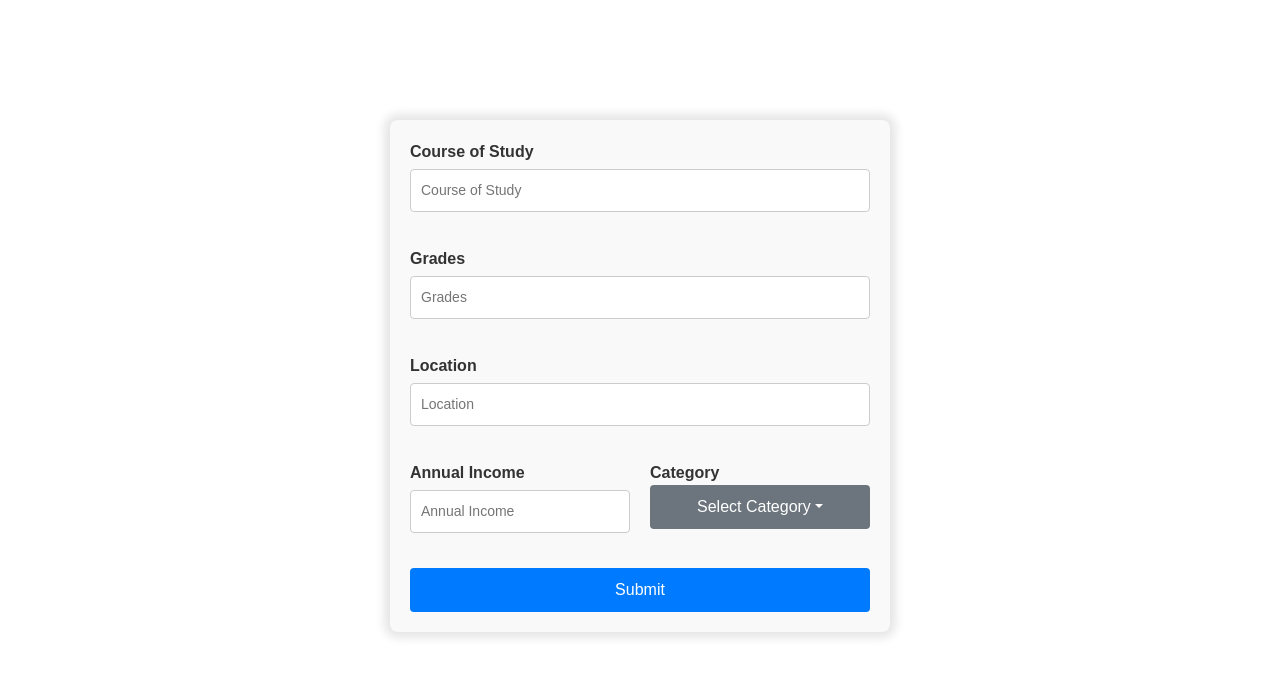
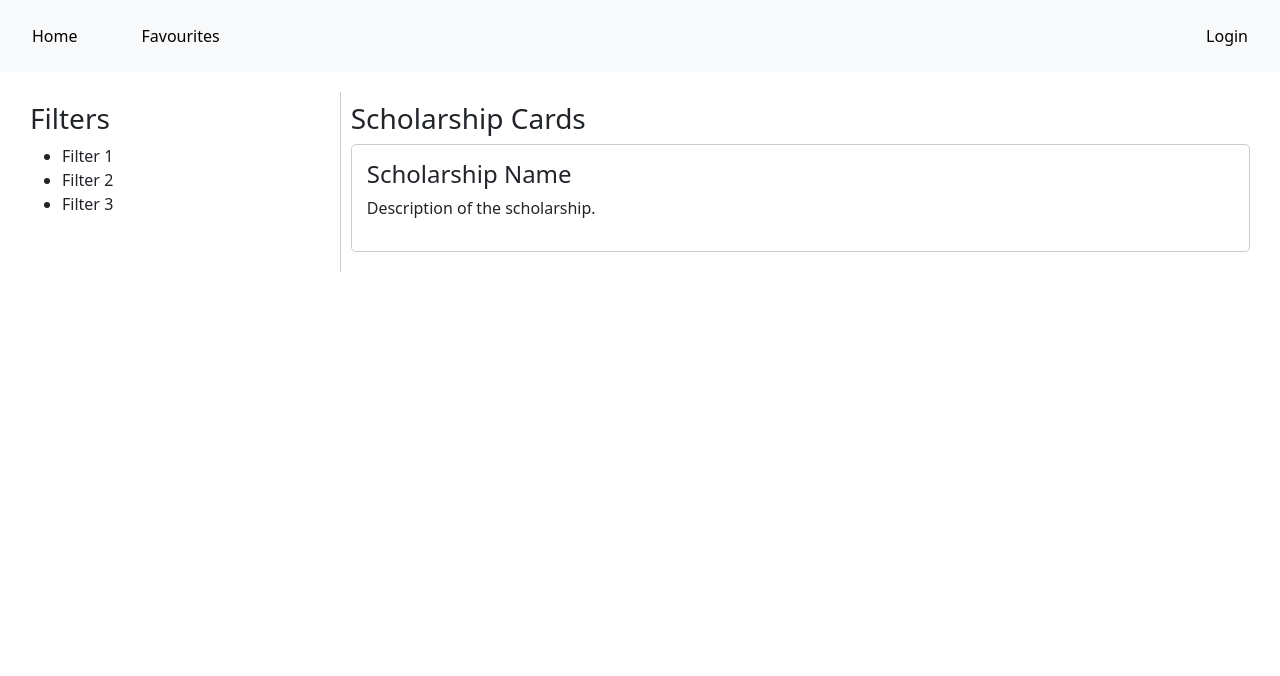
Before and after one commit to Asahu25/Scholarship-Finder, a React (Vite) app in the folder scholarship-finder/: page /home in a window 1280 px wide. Shown: the top 676 px of the page. Built offline with nearby package versions, Linux system fonts and the light colour scheme.

Commit message:
Added a navigation bar and scholarsipIndex page

```diff
--- a/scholarship-finder/package.json
+++ b/scholarship-finder/package.json
@@ -12,7 +12,8 @@
   "dependencies": {
     "bootstrap": "^5.3.6",
     "react": "^19.1.0",
-    "react-dom": "^19.1.0"
+    "react-dom": "^19.1.0",
+    "react-router-dom": "^7.6.1"
   },
   "devDependencies": {
     "@eslint/js": "^9.25.0",
--- a/scholarship-finder/src/App.jsx
+++ b/scholarship-finder/src/App.jsx
@@ -1,10 +1,24 @@
 import 'bootstrap/dist/css/bootstrap.min.css';
 import 'bootstrap/dist/js/bootstrap.bundle.min.js';
+import NavBar from "./components/navBar"
+import {
+  BrowserRouter as Router,
+  Routes,
+  Route
+}from "react-router-dom";
 
 import StudentProfileForm from "./Pages/StudentProfileForm"
+import ScholarshipIndex from "./Pages/ScholarshipIndex"
 
 export default function App(){
   return(
-    <StudentProfileForm />
+    <Router>
+      <NavBar />
+      <Routes>
+        <Route exact path = "/home" element  = {<ScholarshipIndex />} />
+        {/* <Route exact path = "/login" element = {<LoginPage />} />
+        <Route exact path = "/favourites" element = {<Favourites />} /> */}
+      </Routes>
+    </Router>
   );
 }
--- /dev/null
+++ b/scholarship-finder/src/Pages/ScholarshipIndex.jsx
@@ -0,0 +1,26 @@
+export default function ScholarshipInd() {
+    return (
+        <div style={{ display: 'flex', flexDirection: 'row', padding: '20px' }}>
+            {/* Filter Tab */}
+            <div style={{ flex: 1, borderRight: '1px solid #ccc', padding: '10px' }}>
+                <h3>Filters</h3>
+                {/* Add filter options here */}
+                <ul>
+                    <li>Filter 1</li>
+                    <li>Filter 2</li>
+                    <li>Filter 3</li>
+                </ul>
+            </div>
+
+            {/* Card Section */}
+            <div style={{ flex: 3, padding: '10px' }}>
+                <h3>Scholarship Cards</h3>
+                {/* Example card */}
+                <div style={{ border: '1px solid #ccc', borderRadius: '5px', padding: '15px', marginBottom: '10px' }}>
+                    <h4>Scholarship Name</h4>
+                    <p>Description of the scholarship.</p>
+                </div>
+            </div>
+        </div>
+    );
+}
--- a/scholarship-finder/src/Pages/StudentProfileForm.jsx
+++ b/scholarship-finder/src/Pages/StudentProfileForm.jsx
@@ -3,6 +3,7 @@ import "../Styles/StudentProfileForm.css";
 
 export default function StudentProfileForm() {
     return (
+        <>
         <form className="student-profile-form">
             <label>
                 Course of Study
@@ -28,5 +29,6 @@ export default function StudentProfileForm() {
             </div>
             <button type="submit">Submit</button>
         </form>
+        </>
     );
 }
--- /dev/null
+++ b/scholarship-finder/src/Styles/navBar.css
@@ -0,0 +1,34 @@
+.navbar {
+    display: flex;
+    justify-content: space-between;
+    padding: 1rem; /* Reduced padding for smaller navbar */
+    background-color: #f8f9fa;
+}
+
+.navbar-left,
+.navbar-right {
+    display: flex;
+    gap: 2rem; /* Increased gap between buttons */
+}
+
+.navbar-link {
+    text-decoration: none;
+    color: #000;
+}
+
+.navbar-button {
+    background: none;
+    border: none;
+    color: #000;
+    cursor: pointer;
+    font-size: inherit;
+    text-decoration: none;
+    padding: 0.5rem 1rem; /* Ensure consistent button size */
+    box-sizing: border-box;
+}
+
+.navbar-button:hover {
+    background-color: #e0e0e0;
+    border-radius: 6px;
+    box-sizing: border-box;
+}
--- /dev/null
+++ b/scholarship-finder/src/components/navBar.jsx
@@ -0,0 +1,18 @@
+import "../Styles/navBar.css";
+import { useNavigate } from "react-router-dom";
+
+export default function NavBar() {
+    const navigate = useNavigate();
+
+    return (
+        <nav className="navbar">
+            <div className="navbar-left">
+                <button className="navbar-button" onClick={() => navigate("/home")}>Home</button>
+                <button className="navbar-button" onClick={() => navigate("/favourites")}>Favourites</button>
+            </div>
+            <div className="navbar-right">
+                <button className="navbar-button" onClick={() => navigate("/login")}>Login</button>
+            </div>
+        </nav>
+    );
+}
```
Also changed, not shown: scholarship-finder/src/Styles/ScholarshipIndex.css (added), 1 other file (tests, documents, lock files or other folders).
